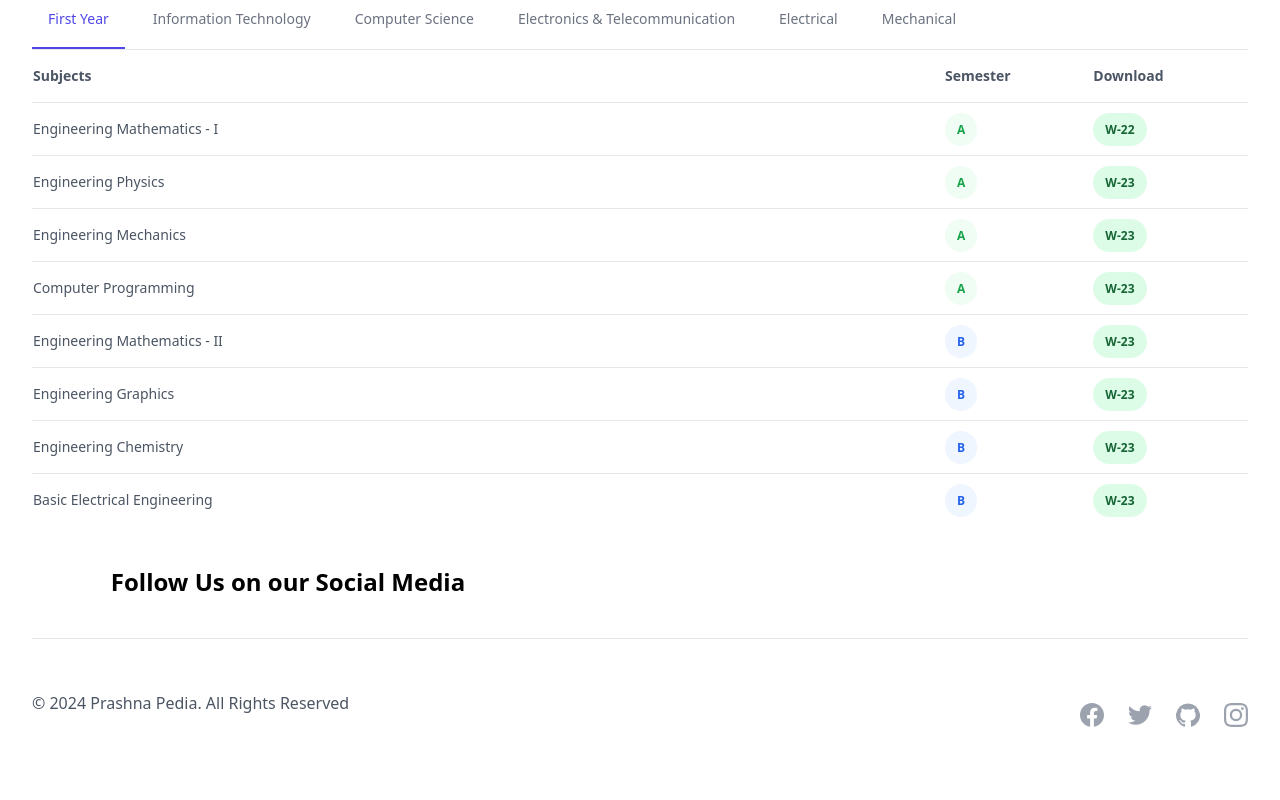
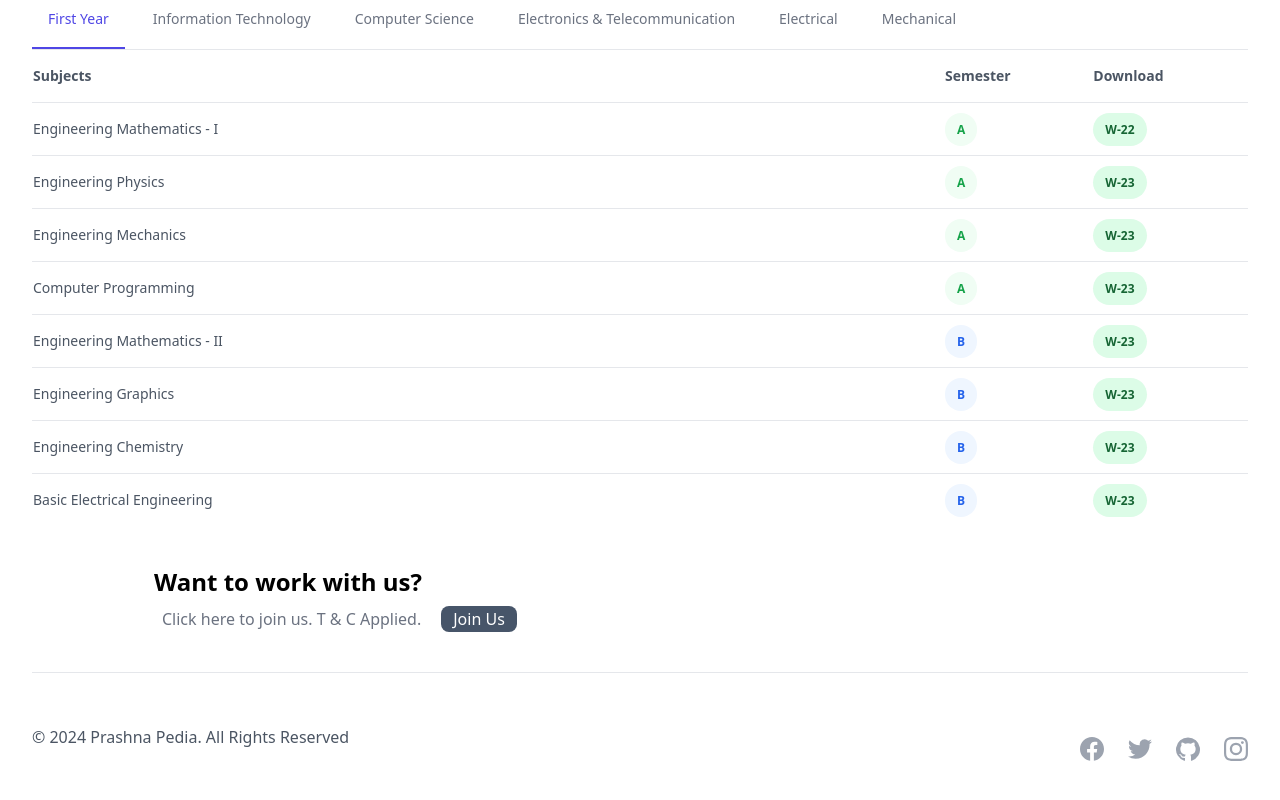
Before and after one commit to heyapurv/PrashnaPedia_Build, a React (Vite) app: page /about in a window 1280 px wide. Shown: the part 350-1150 px from the top of the page. Before the commit the page ends 1117 px from the top, so only its background shows below. Built offline with nearby package versions, Linux system fonts and the light colour scheme.

Commit message:
join us button added

```diff
--- a/components/FooterMain.jsx
+++ b/components/FooterMain.jsx
@@ -8,8 +8,12 @@ export default () => {
                 <div className="justify-between items-center gap-12 md:flex">
                     <div className="flex-1 max-w-lg">
                         <h3 className="text-center text-2xl font-bold">
-                           Follow Us on our Social Media
+                           Want to work with us?
+
                         </h3>
+                        <span className="text-gray-500 ml-[130px]">Click here to join us. T & C Applied.
+                            </span>
+                            <button className="px-3 mt-2 py-[1px] text-white text-center ml-5 rounded-lg  bg-slate-600 hover:bg-slate-500">Join Us</button>
                     </div>
 
                 </div>
```
